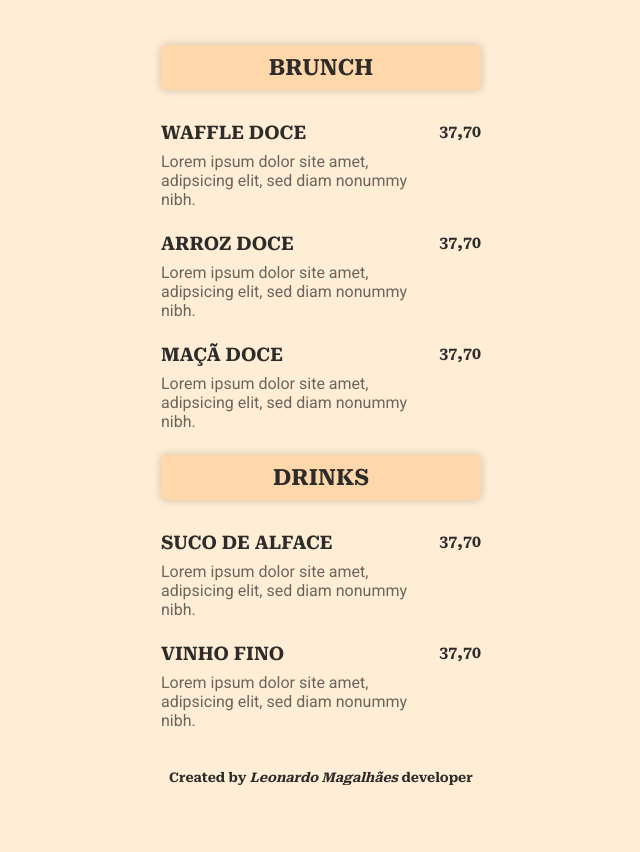
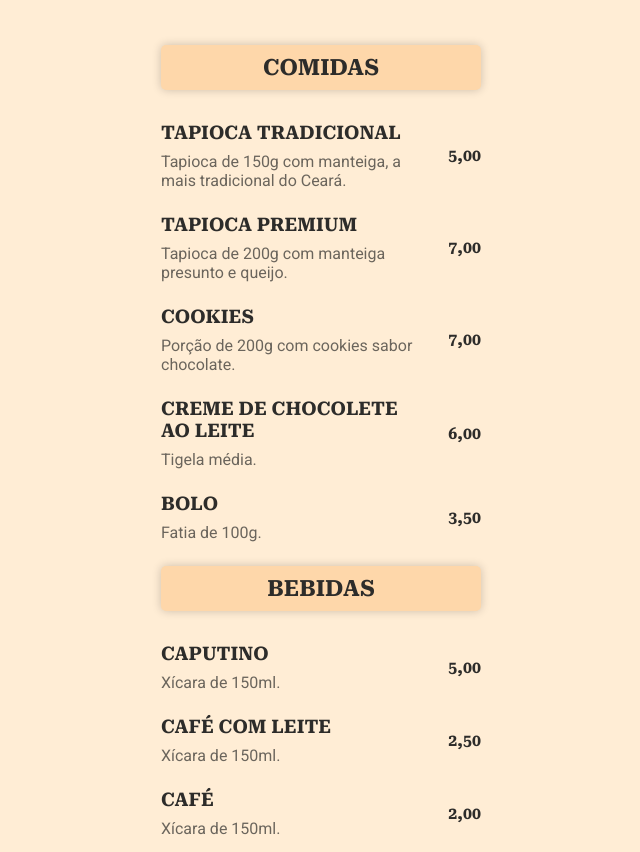
Before and after one commit to leoleodev/rocketCoffee, a plain HTML site: page index.html in a window 1280 px wide. Shown: the part 100-952 px from the top of the page, without its empty margins (319-959 px from the left). Before the commit the page ends 885 px from the top, so only its background shows below. Drawn offline with Linux system fonts and the light colour scheme.

Commit message:
update das opções do cardápio

```diff
--- a/css/global.css
+++ b/css/global.css
@@ -89,8 +89,12 @@ main section h2{
 }
 
 ul li {
+    width: 100%;
+
     display: flex;
     flex-direction: row;
+    align-items: center;
+    justify-content: space-between;
     margin-bottom: 1.5rem;
 
     font-size: 1rem;
--- a/index.html
+++ b/index.html
@@ -32,50 +32,85 @@
 
     <main>
         <section>
-            <h2> BRUNCH </h2>
+            <h2> COMIDAS </h2>
             <ul>
                 <li>
                     <div class="title">
-                        <h3> WAFFLE DOCE </h3>
-                        <P class="description"> Lorem ipsum dolor site amet, adipsicing elit, sed diam nonummy nibh. </P>
+                        <h3> TAPIOCA TRADICIONAL </h3>
+                        <P class="description"> Tapioca de 150g com manteiga, a mais tradicional do Ceará. </P>
                     </div>
-                    <strong class="price"> 37,70 </strong>
+                    <strong class="price"> 5,00 </strong>
                 </li>
                 <li>
                     <div class="title">
-                        <h3> ARROZ DOCE </h3>
-                        <P class="description"> Lorem ipsum dolor site amet, adipsicing elit, sed diam nonummy nibh. </P>
+                        <h3> TAPIOCA PREMIUM</h3>
+                        <P class="description"> Tapioca de 200g com manteiga presunto e queijo. </P>
                     </div>
-                    <strong class="price"> 37,70 </strong>
+                    <strong class="price"> 7,00 </strong>
                 </li>
                 <li>
                     <div class="title">
-                        <h3> MAÇÃ DOCE </h3>
-                        <P class="description"> Lorem ipsum dolor site amet, adipsicing elit, sed diam nonummy nibh. </P>
+                        <h3> COOKIES </h3>
+                        <P class="description"> Porção de 200g com cookies sabor chocolate. </P>
                     </div>
-                    <strong class="price"> 37,70 </strong>
+                    <strong class="price"> 7,00 </strong>
+                </li>
+                <li>
+                    <div class="title">
+                        <h3> CREME DE CHOCOLETE AO LEITE </h3>
+                        <P class="description"> Tigela média. </P>
+                    </div>
+                    <strong class="price"> 6,00 </strong>
+                </li>
+                <li>
+                    <div class="title">
+                        <h3> BOLO </h3>
+                        <P class="description"> Fatia de 100g. </P>
+                    </div>
+                    <strong class="price"> 3,50 </strong>
                 </li>
             </ul>
 
         </section>
 
         <section>
-            <h2> DRINKS </h2>
+            <h2> BEBIDAS </h2>
 
             <ul>
                 <li>
                     <div class="title">
-                        <h3> SUCO DE ALFACE </h3>
-                        <P class="description"> Lorem ipsum dolor site amet, adipsicing elit, sed diam nonummy nibh. </P>
+                        <h3> CAPUTINO </h3>
+                        <P class="description"> Xícara de 150ml. </P>
                     </div>
-                    <strong class="price"> 37,70 </strong>
+                    <strong class="price"> 5,00 </strong>
                 </li>
                 <li>
                     <div class="title">
-                        <h3> VINHO FINO </h3>
+                        <h3> CAFÉ COM LEITE </h3>
+                        <P class="description"> Xícara de 150ml. </P>
+                    </div>
+                    <strong class="price"> 2,50 </strong>
+                </li>
+                <li>
+                    <div class="title">
+                        <h3> CAFÉ </h3>
+                        <P class="description"> Xícara de 150ml. </P>
+                    </div>
+                    <strong class="price"> 2,00 </strong>
+                </li>
+                <li>
+                    <div class="title">
+                        <h3> LEITE </h3>
+                        <P class="description"> Xícara de 150ml. </P>
+                    </div>
+                    <strong class="price"> 2,00 </strong>
+                </li>
+                <li>
+                    <div class="title">
+                        <h3> ÁGUA </h3>
                         <P class="description"> Lorem ipsum dolor site amet, adipsicing elit, sed diam nonummy nibh. </P>
                     </div>
-                    <strong class="price"> 37,70 </strong>
+                    <strong class="price"> 2,00 </strong>
                 </li>
             </ul>
 
```
